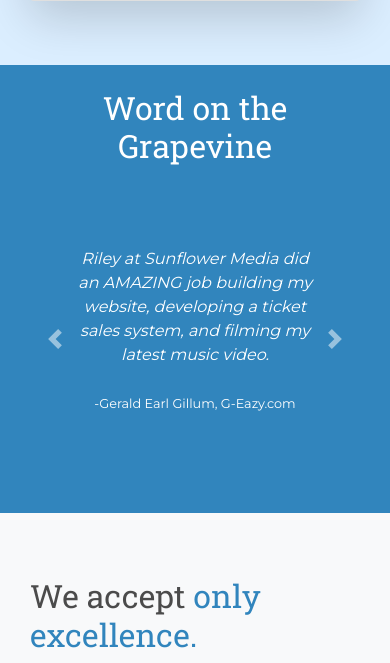
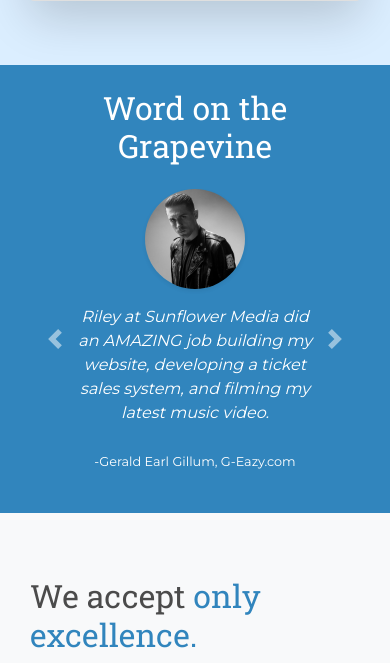
Before and after one commit to rcspille/SunflowerMedia, a PHP site: page / in a window 390 px wide. Shown: the part 2330-2993 px from the top of the page. Run offline with PHP 8.4, Linux system fonts and the light colour scheme.

Commit message:
Add circle img to mobile carousel

```diff
--- a/css/main.css
+++ b/css/main.css
@@ -149,20 +149,20 @@
   display: flex;
   align-items: center;
 }
-  @media only screen and (max-width: 600px){
+  @media only screen and (max-width: 800px){
     #carouselExampleIndicators{
       height: 300px !important;
     }
   }
 
-.carousel-item img{
+.carousel-item img.polaroid{
   border: 3px solid #fff;
   border-bottom: 10px solid #fff;
   transform: rotate(-5deg);
   transition: .5s ease-in;
   margin-right: 20px;
 }
-  .carousel-item img:HOVER{
+  .carousel-item img.polaroid:HOVER{
     transform: rotate(0deg);
   }
 
--- a/index.html
+++ b/index.html
@@ -157,15 +157,17 @@
         <div id="carouselExampleIndicators" class="carousel slide mt-4" data-ride="carousel">
           <div class="carousel-inner">
             <div class="carousel-item active">
-              <div class="container d-flex align-items-center col-md-6 col-sm-10 col-10">
-                <img src="./img/design/g-eazy.jpg" height="100px" class="d-md-block d-sm-none d-none shadow-sm">
+              <div class="container d-md-flex d-sm-block d-block align-items-center col-lg-6 col-md-8 col-sm-10 col-10">
+                <img src="./img/design/g-eazy.jpg" height="100px" class="d-md-block d-sm-none d-none shadow-sm polaroid">
+                <center><img src="./img/design/g-eazy.jpg" height="100px" class="d-md-none d-sm-block d-block shadow-sm text rounded-circle mb-3"></center>
                 <p class="d-block text-md-center text-sm-center text-center"><i class="fa fa-quote-left fa-pull-left d-md-block d-sm-none d-none"></i><i>Riley at Sunflower Media did an AMAZING job building my website, developing a ticket sales system, and filming my latest music video.</i>
                   <br><br><span class="small">-Gerald Earl Gillum, <a href="http://www.g-eazy.com" target="_blank">G-Eazy.com</a></span></p>
                 </div>
             </div>
             <div class="carousel-item">
-              <div class="container d-flex align-items-center col-md-6 col-sm-10 col-10">
-                <img src="./img/design/doja-cat.jpg" height="100px" class="d-md-block d-sm-none d-none shadow-sm">
+              <div class="container d-md-flex d-sm-block d-block align-items-center col-lg-6 col-md-8 col-sm-10 col-10">
+                <img src="./img/design/doja-cat.jpg" height="100px" class="d-md-block d-sm-none d-none shadow-sm polaroid">
+                <center><img src="./img/design/doja-cat.jpg" height="100px" class="d-md-none d-sm-block d-block shadow-sm text rounded-circle mb-3"></center>
                 <p class="d-block text-md-center text-sm-center text-center"><i class="fa fa-quote-left fa-pull-left d-md-block d-sm-none d-none"></i><i>I am SO HAPPY with how my photoshoots have been turning out ever since hiring Sunflower Media. Riley is a true artiste!</i>
                   <br><br><span class="small">-Amalaratna Zandile Dlamini, <a href="http://www.dojacat.com" target="_blank">DojaCat.com</a></span></p>
                 </div>
```
